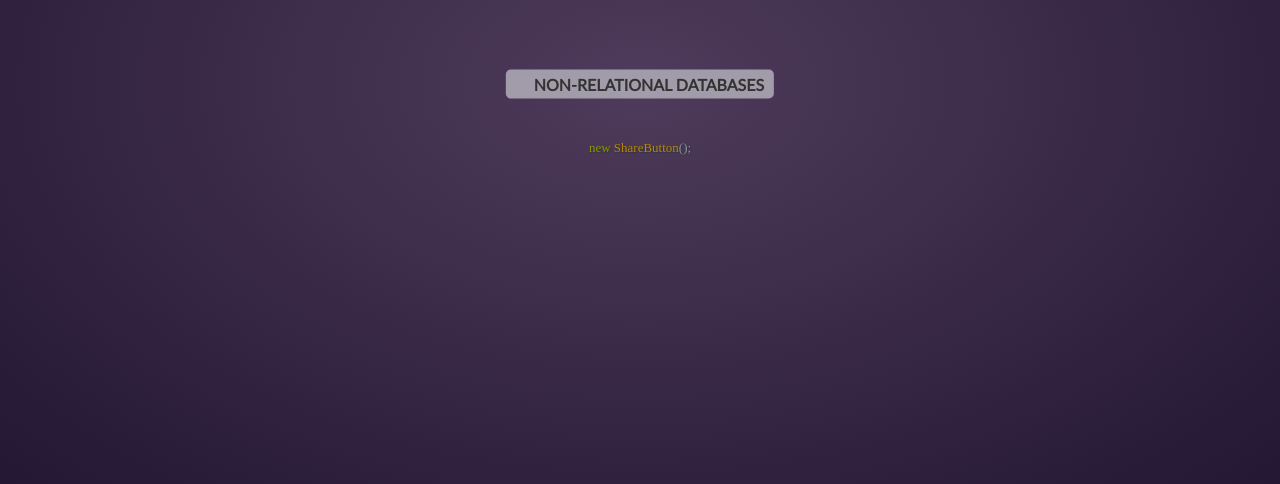
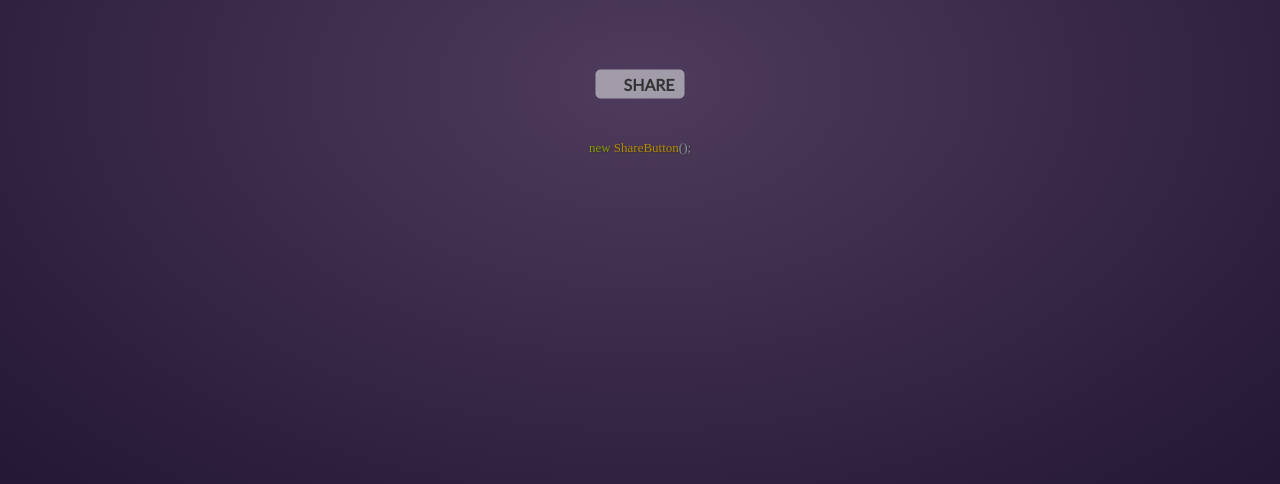
Before and after one commit to carrot/share-button, a website: page index.html in a window 1280 px wide. Shown: the part 316-800 px from the top of the page. Drawn offline with Linux system fonts and the light colour scheme.

Commit message:
update share text

```diff
--- a/index.html
+++ b/index.html
@@ -87,11 +87,7 @@
   <pre><span class="new">new </span><span class="class">ShareButton</span>();</pre>
   <script src='dist/ShareButton.js'></script>
   <script>
-    var shareButton = new ShareButton({
-      ui: {
-        buttonText: 'non-relational databases'
-      }
-    });
+    var shareButton = new ShareButton();
   </script>
 </body>
 
```
